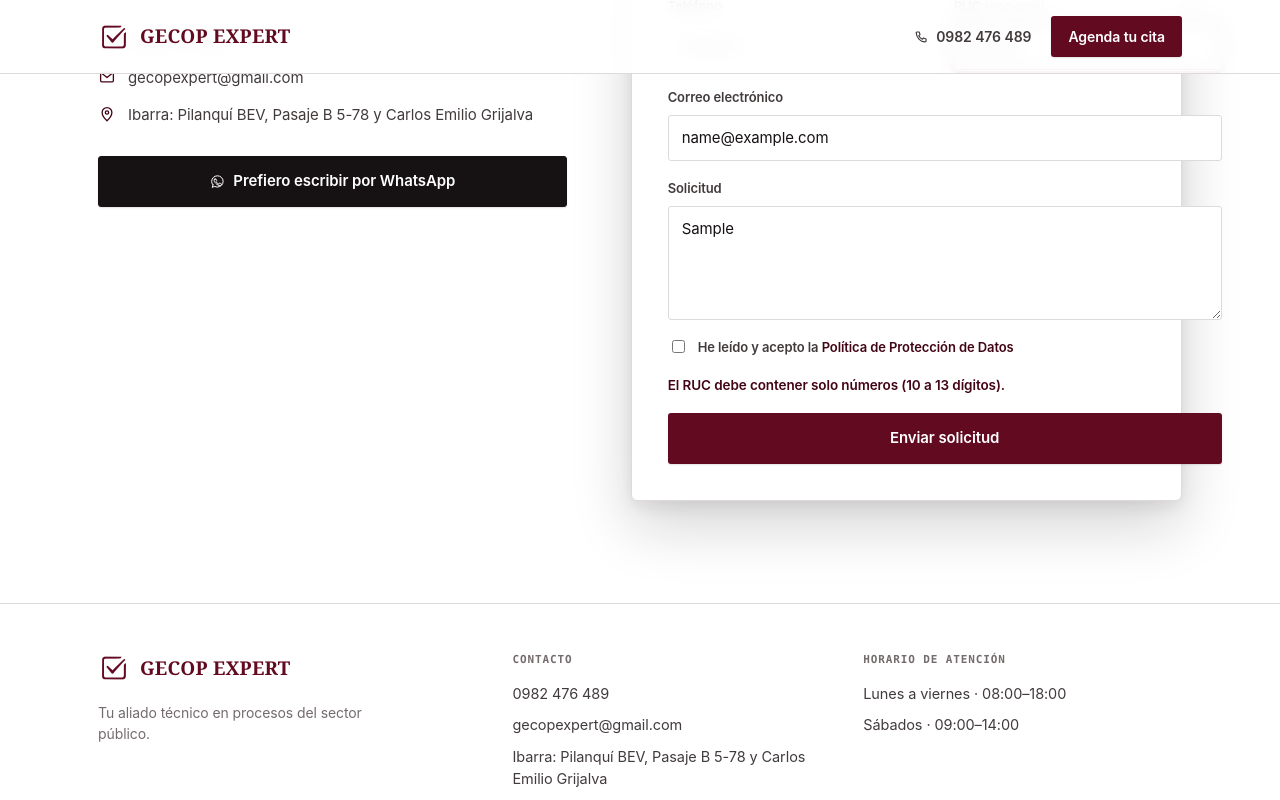
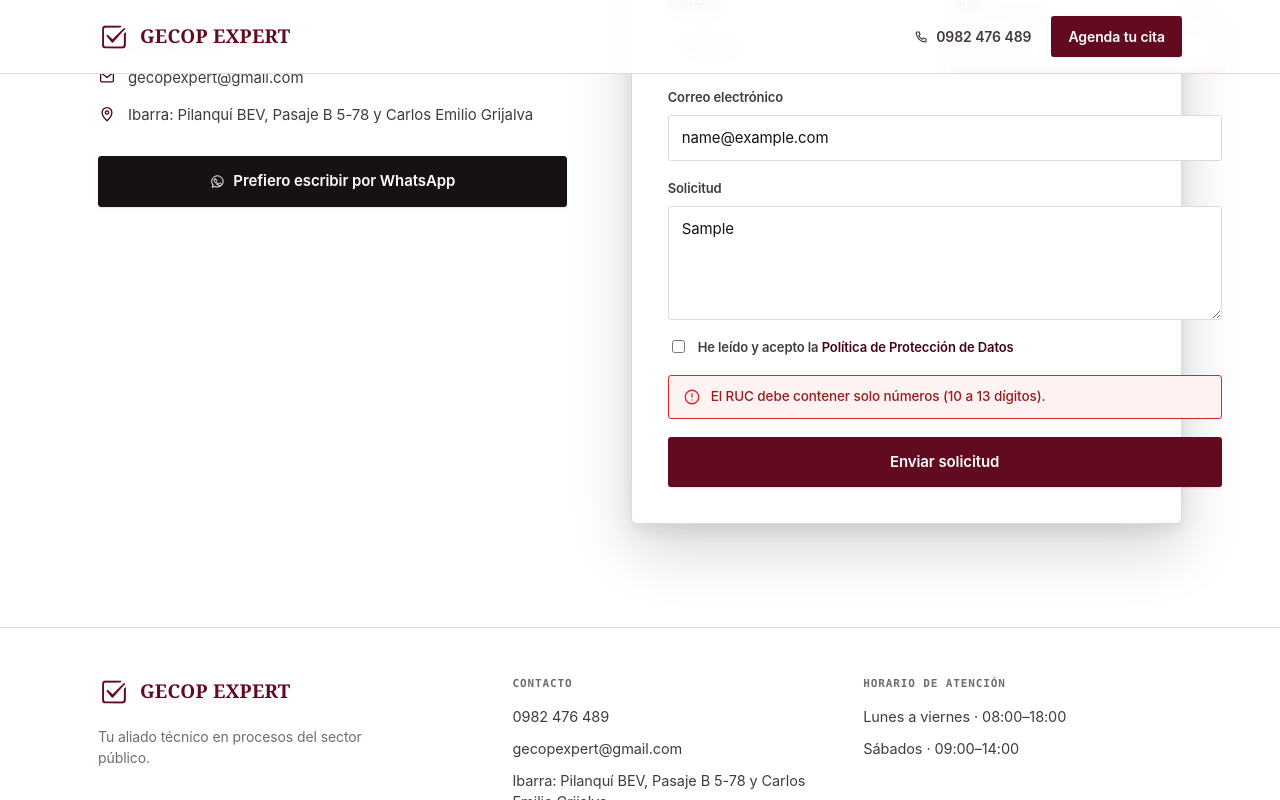
Before and after one commit to IONOS-HUB/geoexpert, a React (Vite) app: page / in a window 1280 px wide. Both pictures are taken after typing "Sample", "5551234", "Sample", "name@example.com", "Sample" into the empty fields and a click on the button "Enviar solicitud". Shown: the part 5032-5832 px from the top of the page. Built offline with nearby package versions, Linux system fonts and the light colour scheme; no server answers.

Commit message:
style: resaltar mensaje de error con marco rojo e icono de alerta

```diff
--- a/src/Icons.tsx
+++ b/src/Icons.tsx
@@ -99,3 +99,13 @@ export function IconExternal({ className }: IconProps) {
     </svg>
   )
 }
+
+export function IconAlertCircle({ className }: IconProps) {
+  return (
+    <svg {...base} className={className}>
+      <circle cx="12" cy="12" r="9" />
+      <line x1="12" y1="8" x2="12" y2="12" />
+      <line x1="12" y1="16" x2="12.01" y2="16" />
+    </svg>
+  )
+}
--- a/src/index.css
+++ b/src/index.css
@@ -997,7 +997,13 @@
 
   .field input[aria-invalid='true'],
   .field textarea[aria-invalid='true'] {
-    border-color: var(--signal);
+    border-color: #dc2626;
+  }
+
+  .field input[aria-invalid='true']:focus-visible,
+  .field textarea[aria-invalid='true']:focus-visible {
+    outline-color: #dc2626;
+    border-color: #dc2626;
   }
 
   .field input:focus-visible,
@@ -1039,9 +1045,25 @@
   }
 
   .form-error {
+    display: flex;
+    align-items: flex-start;
+    gap: 10px;
     font-size: 13.5px;
-    font-weight: 600;
-    color: var(--signal-dark);
+    font-weight: 500;
+    line-height: 1.45;
+    color: #991b1b;
+    background: #fef2f2;
+    border: 1.5px solid #dc2626;
+    border-radius: var(--radius-sm);
+    padding: 11px 14px;
+  }
+
+  .form-error-icon {
+    flex: none;
+    width: 18px;
+    height: 18px;
+    color: #dc2626;
+    margin-top: 1px;
   }
 
   .form-success {
--- a/src/sections/Contact.tsx
+++ b/src/sections/Contact.tsx
@@ -1,6 +1,6 @@
 import { type FormEvent, useRef, useState } from 'react'
 import { Link } from 'react-router-dom'
-import { IconCheck, IconMail, IconPhone, IconPin, IconWhatsapp } from '../Icons'
+import { IconAlertCircle, IconCheck, IconMail, IconPhone, IconPin, IconWhatsapp } from '../Icons'
 import {
   CONTACT_ADDRESS,
   CONTACT_EMAIL,
@@ -268,9 +268,10 @@ export function Contact() {
               </div>
 
               {error && (
-                <p id="form-error" className="form-error" role="alert">
-                  {error}
-                </p>
+                <div id="form-error" className="form-error" role="alert">
+                  <IconAlertCircle className="form-error-icon" />
+                  <span>{error}</span>
+                </div>
               )}
 
               <button type="submit" className="btn btn-primary btn-block" disabled={status === 'submitting'}>
```
